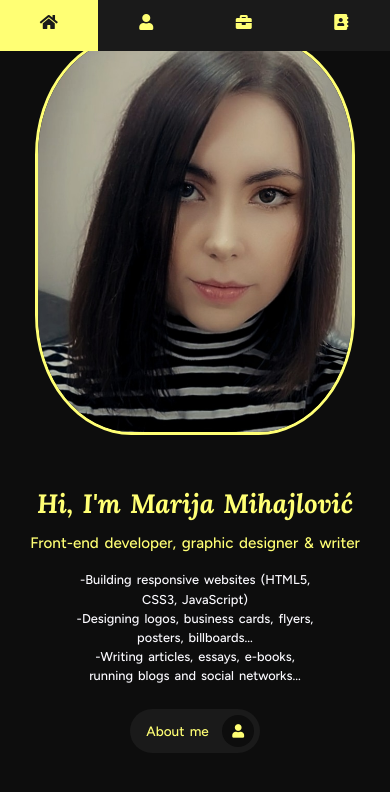
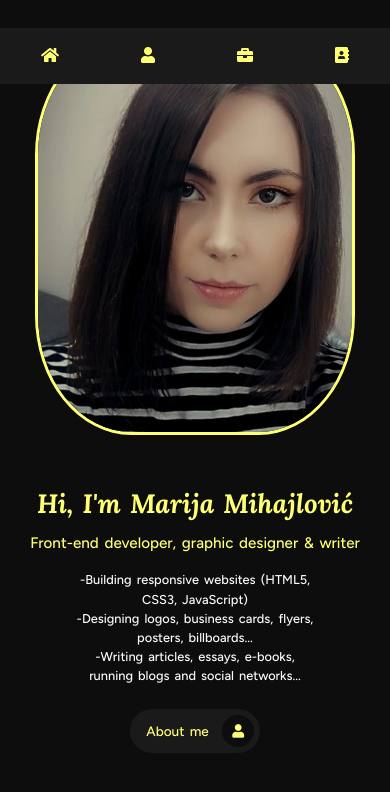
Before and after one commit to MiraiMei/portfolio, a plain HTML site: page index.html in a window 390 px wide. Drawn offline with nearby package versions, Linux system fonts and the light colour scheme.

Commit message:
Update style.css

```diff
--- a/style.css
+++ b/style.css
@@ -83,32 +83,29 @@ body{
 
 /*NAVIGATION BAR*/
 
+
 .navbar {
     position: fixed;
     bottom: 0;
     left: 0;
     right: 0;
-    display: -webkit-box;
-    display: -ms-flexbox;
     display: flex;
     z-index: 1000;
-    -webkit-box-align: end;
-        -ms-flex-align: end;
-            align-items: flex-end;
+    width: 100vw;
+    justify-content: space-around;
+    background-color: var(--secondary-color);
   }
 
   .navbar a {
     padding: 2rem;
     font-size: 2rem;
     background: var(--secondary-color);
-    -webkit-box-flex: 1;
-        -ms-flex: 1;
-            flex: 1;
     color: #fff;
     text-align: center;
     -webkit-transition: .2s linear;
     transition: .2s linear;
   }
+
 
   .navbar a i {
     color: var(--accent-color);
@@ -128,8 +125,7 @@ body{
 
   @media (max-width: 1024px) {
     .navbar{
-        top: 0;
-        bottom: 94vh;
+        bottom: 90%;
     }
     .navbar a:hover {
         padding-bottom: 0;
```
